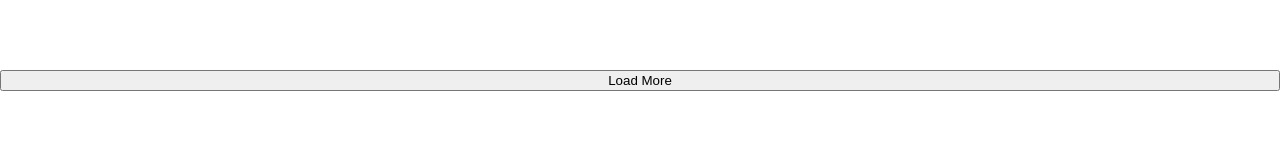
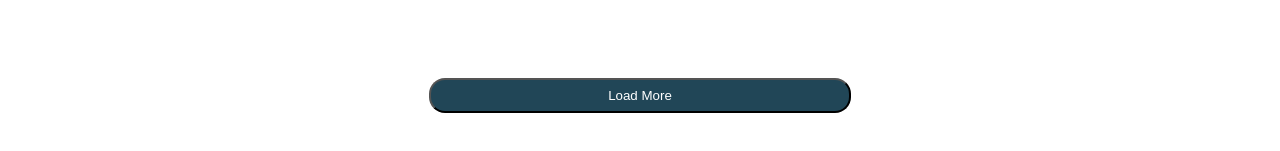
Before and after one commit to rachelrondon/double-sessions, a React (Create React App) app: page / in a window 1280 px wide. Shown: the part 635-786 px from the top of the page. Built offline with nearby package versions, Linux system fonts and the light colour scheme.

Commit message:
update load more btn

```diff
--- a/src/App.css
+++ b/src/App.css
@@ -76,13 +76,7 @@ ul {
   border-radius: 1rem;
 }
 
-.filter-container {
-  display: flex;
-  flex-direction: row;
-  justify-content: center;
-}
-
-.filter {
+.btn {
   margin: 1rem;
   margin: 0.5rem;
   padding: 0.5rem;
@@ -91,7 +85,18 @@ ul {
   border-radius: 1rem;
 }
 
+.load-more-btn {
+  margin: 1rem;
+  margin: 0.5rem;
+  padding: 0.5rem;
+  color: #ffffff;
+  background-color: rgba(0,43,63,0.87);
+  border-radius: 1rem;
+  width: 33%;
+}
+
 .filter-container {
   display: flex;
   flex-direction: column;
+  align-items: center;
 }
--- a/src/filter.js
+++ b/src/filter.js
@@ -63,10 +63,10 @@ class Filter extends React.Component {
     return (
       <section className="filter-container">
         <div className="filter-btns">
-          <button onClick={this.showFlow.bind(this)} className="filter">Flow</button>
-          <button onClick={this.showSculpt.bind(this)} className="filter">Sculpt</button>
-          <button onClick={this.showRestorative.bind(this)} className="filter">Restorative</button>
-          <button onClick={this.showAll.bind(this)} className="filter">Show All</button>
+          <button onClick={this.showFlow.bind(this)} className="btn">Flow</button>
+          <button onClick={this.showSculpt.bind(this)} className="btn">Sculpt</button>
+          <button onClick={this.showRestorative.bind(this)} className="btn">Restorative</button>
+          <button onClick={this.showAll.bind(this)} className="btn">Show All</button>
         </div>
         <div className="container">
         {this.state.filterData.slice(0, this.state.showCount).map((item) => {
@@ -81,7 +81,7 @@ class Filter extends React.Component {
           )
         })}
         </div>
-        <button onClick={this.loadMore.bind(this)}>Load More</button>
+        <button className="load-more-btn" onClick={this.loadMore.bind(this)}>Load More</button>
       </section>
     )
   }
```
